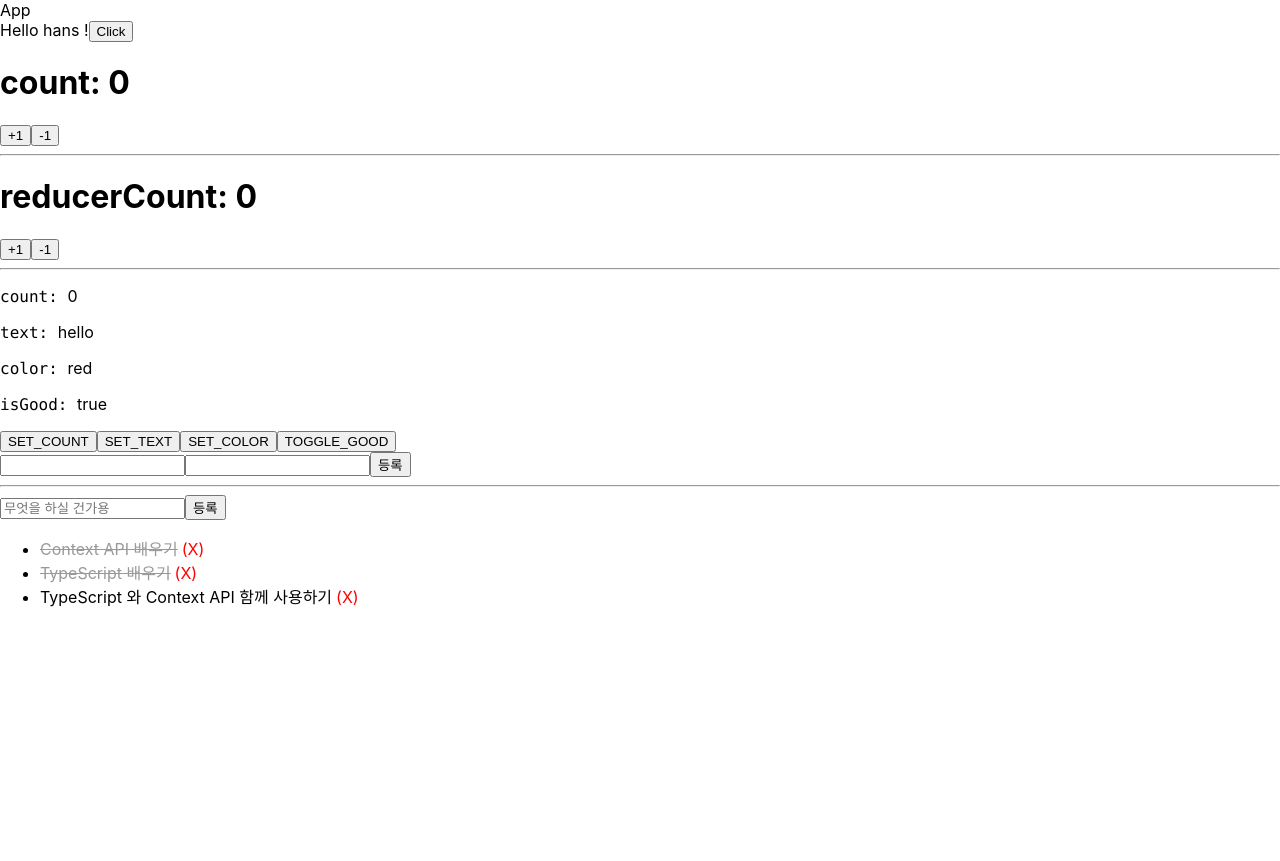
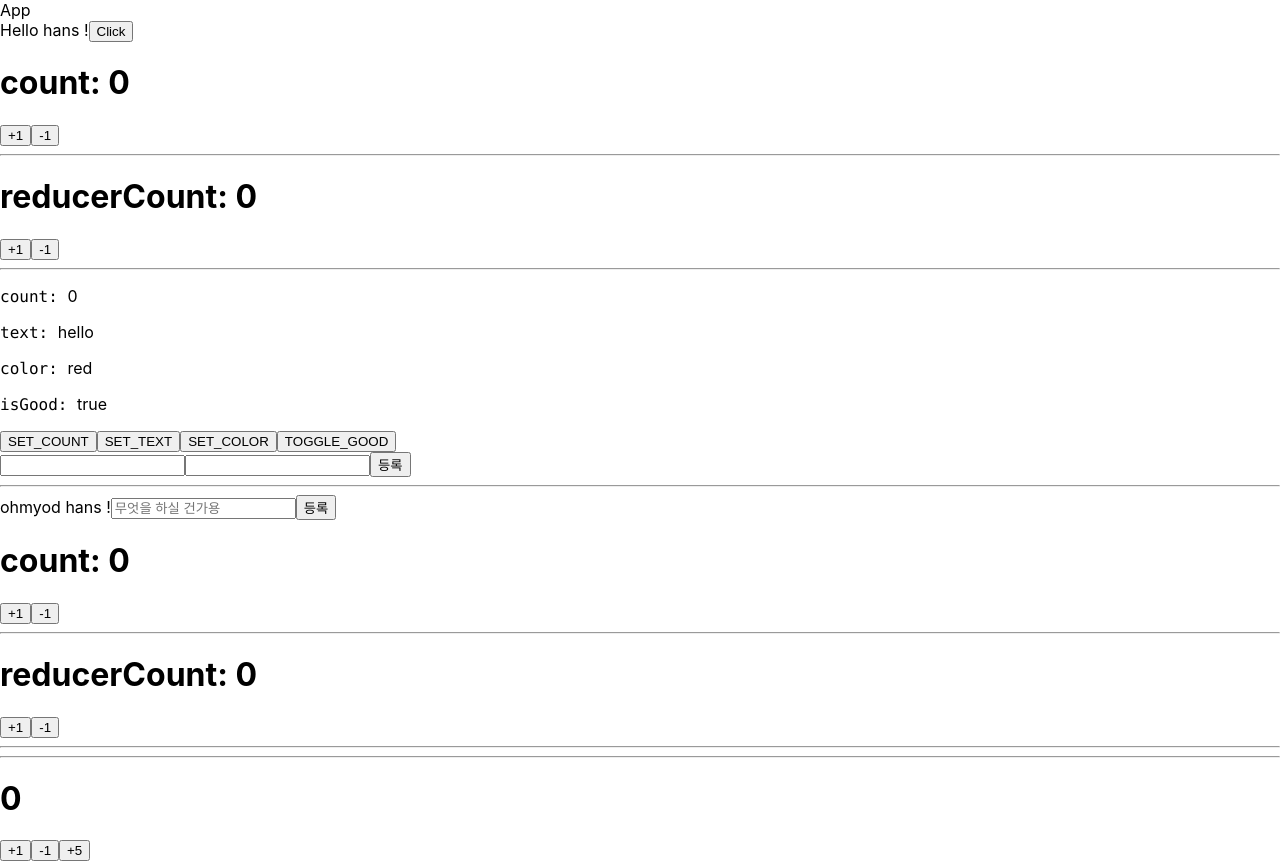
Before and after one commit to hans-hk/react-ts-redux-observable-antd-next, a React app: page / in a window 1280 px wide. Before the commit the page ends 800 px from the top, so only its background shows below. Built offline with nearby package versions, Linux system fonts and the light colour scheme.

Commit message:
feat: redux + typescript 적용해보기

```diff
--- a/src/Root.tsx
+++ b/src/Root.tsx
@@ -1,11 +1,18 @@
 import React from 'react';
+import {Provider} from 'react-redux';
 import {BrowserRouter} from 'react-router-dom';
+import {createStore} from 'redux';
 import App from './components/App';
+import rootReducer from './modules';
+
+const store = createStore(rootReducer);
 
 const Root: React.FC = () => {
   return (
     <BrowserRouter>
+      <Provider store={store}>
       <App/>
+      </Provider>
     </BrowserRouter>
   );
 };
--- a/src/components/App.tsx
+++ b/src/components/App.tsx
@@ -1,4 +1,5 @@
 import React from 'react';
+import CounterContainer from '../containers/CounterContianer';
 import {TodosContextProvider} from '../contexts/TodosContext';
 import Counter from './Counter';
 import Greetings from './Greetings';
@@ -28,6 +29,8 @@ const App: React.FC = () => {
         <TodoForm/>
         <TodoList/>
       </TodosContextProvider>
+      <hr/>
+      <CounterContainer/>
     </div>
   );
 };
--- /dev/null
+++ b/src/components/ReduxCounter.tsx
@@ -0,0 +1,28 @@
+import React from 'react';
+
+type ReduxCounterPropTypes = {
+  count: number;
+  onIncrease: () => void;
+  onDecrease: () => void;
+  onIncreaseBy: (diff: number) => void;
+};
+
+function ReduxCounter({
+  count,
+  onIncrease,
+  onDecrease,
+  onIncreaseBy,
+}: ReduxCounterPropTypes) {
+  return (
+    <div>
+      <h1>{count}</h1>
+      <button onClick={onIncrease}>+1</button>
+      <button onClick={onDecrease}>-1</button>
+      <button onClick={() => onIncreaseBy(5)}>+5</button>
+    </div>
+  );
+}
+
+ReduxCounter.defaultProps = {};
+
+export default ReduxCounter;
--- a/src/components/TodoForm.tsx
+++ b/src/components/TodoForm.tsx
@@ -1,7 +1,12 @@
 import React, {useState} from 'react';
 import {useTodosDispatch} from '../contexts/TodosContext';
 
-function TodoForm() {
+type TodoFormDefaultProps = {
+  name: string;
+  mark: string;
+}
+
+function TodoForm({name, mark}: TodoFormDefaultProps) {
   const [value, setValue] = useState('');
   const dispatch = useTodosDispatch();
   const onSubmit = (e: React.FormEvent) => {
@@ -15,6 +20,7 @@ function TodoForm() {
 
   return (
     <form onSubmit={onSubmit}>
+      ohmyod {name} {mark}
       <input value={value}
              placeholder={'무엇을 하실 건가용'}
              onChange={e => setValue(e.target.value)}/>
@@ -23,4 +29,9 @@ function TodoForm() {
   );
 }
 
+TodoForm.defaultProps = {
+  name: 'hans',
+  mark: '!',
+};
+
 export default TodoForm;
--- a/src/components/TodoList.tsx
+++ b/src/components/TodoList.tsx
@@ -1,16 +1,43 @@
-import React from 'react';
-import {useTodosState} from '../contexts/TodosContext';
-import TodoItem from './TodoItem';
+import React, {useReducer, useState} from 'react';
 
-function TodoList() {
-  const todos = useTodosState();
+type Action = { type: 'INCREASE' } | { type: 'DECREASE' };
+
+function reducer(state: number, action: Action): number {
+  switch (action.type) {
+    case 'INCREASE':
+      return state + 1;
+    case 'DECREASE':
+      return state - 1;
+    default:
+      throw new Error('Unhandled action');
+  }
+}
+
+function Counter() {
+  const [count, setCount] = useState<number>(0);
+  const onIncrease = () => setCount(count + 1);
+  const onDecrease = () => setCount(count - 1);
+
+  const [reducerCount, dispatch] = useReducer(reducer, 0);
+  const onReducerIncrease = () => dispatch({type: 'INCREASE'});
+  const onReducerDecrease = () => dispatch({type: 'DECREASE'});
+
   return (
-    <ul>
-      {todos.map(todo => (
-        <TodoItem todo={todo} key={todo.id} />
-      ))}
-    </ul>
+    <div>
+      <h1>count: {count}</h1>
+      <div>
+        <button onClick={onIncrease}>+1</button>
+        <button onClick={onDecrease}>-1</button>
+      </div>
+      <hr/>
+      <h1>reducerCount: {reducerCount}</h1>
+      <div>
+        <button onClick={onReducerIncrease}>+1</button>
+        <button onClick={onReducerDecrease}>-1</button>
+      </div>
+      <hr/>
+    </div>
   );
 }
 
-export default TodoList;
+export default Counter;
--- /dev/null
+++ b/src/containers/CounterContianer.tsx
@@ -0,0 +1,33 @@
+import React from 'react';
+import {useDispatch, useSelector} from 'react-redux';
+import ReduxCounter from '../components/ReduxCounter';
+import {RootState} from '../modules';
+import {decrease, increase, increaseBy} from '../modules/counter';
+
+function CounterContainer() {
+  const count = useSelector((state: RootState) => state.counter.count);
+  const dispatch = useDispatch();
+
+  const onIncrease = () => {
+    dispatch(increase());
+  };
+
+  const onDecrease = () => {
+    dispatch(decrease());
+  };
+
+  const onIncreaseBy = (diff: number) => {
+    dispatch(increaseBy(diff));
+  };
+
+  return (
+    <ReduxCounter
+      count={count}
+      onIncrease={onIncrease}
+      onDecrease={onDecrease}
+      onIncreaseBy={onIncreaseBy}
+    />
+  );
+}
+
+export default CounterContainer;
--- a/src/index.tsx
+++ b/src/index.tsx
@@ -4,7 +4,7 @@ import './index.css';
 import Root from './Root';
 import * as serviceWorker from './serviceWorker';
 
-ReactDOM.render(<Root />, document.getElementById('root'));
+ReactDOM.render(<Root/>, document.getElementById('root'));
 
 // If you want your app to work offline and load faster, you can change
 // unregister() to register() below. Note this comes with some pitfalls.
--- /dev/null
+++ b/src/modules/counter.ts
@@ -0,0 +1,38 @@
+const INCREASE = 'counter/INCREASE' as const;
+const DECREASE = 'counter/DECREASE' as const;
+const INCREASE_BY = 'counter/INCREASE_BY' as const;
+
+export const increase = () => ({ type: INCREASE });
+export const decrease = () => ({ type: DECREASE });
+export const increaseBy = (diff: number) => ({
+  type: INCREASE_BY,
+  payload: diff
+});
+
+type CounterAction =
+  | ReturnType<typeof increase>
+  | ReturnType<typeof decrease>
+  | ReturnType<typeof increaseBy>;
+
+type CounterState = {
+  count: number;
+}
+
+const initialState: CounterState = {
+  count: 0
+};
+
+function counter(state: CounterState = initialState, action: CounterAction) {
+  switch (action.type) {
+    case INCREASE:
+      return { count: state.count + 1 };
+    case DECREASE:
+      return { count: state.count - 1 };
+    case INCREASE_BY:
+      return { count: state.count + action.payload };
+    default:
+      return state;
+  }
+}
+
+export default counter;
--- /dev/null
+++ b/src/modules/index.ts
@@ -0,0 +1,10 @@
+import {combineReducers} from 'redux';
+import counter from './counter';
+
+const rootReducer = combineReducers({
+  counter,
+});
+
+export default rootReducer;
+
+export type RootState = ReturnType<typeof rootReducer>;
```
